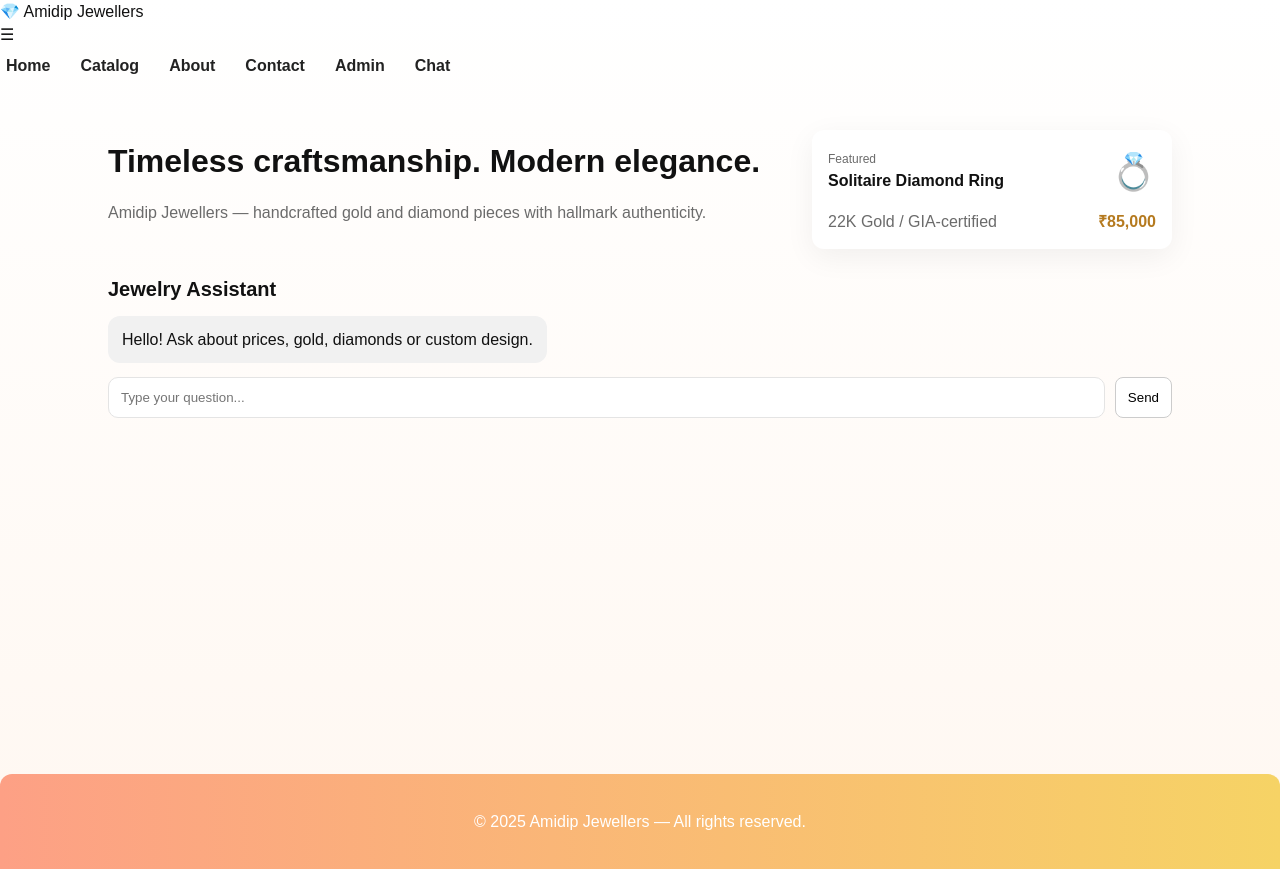
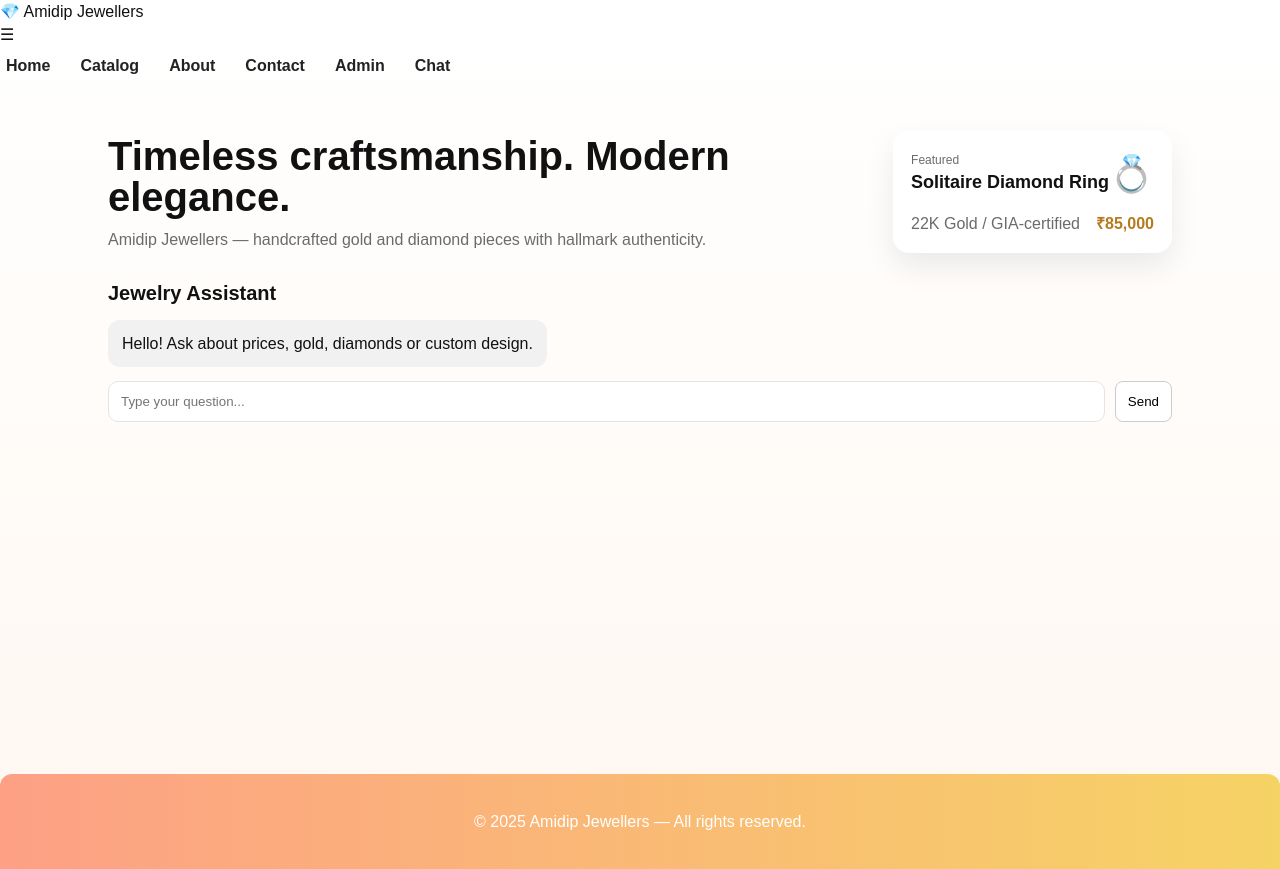
Before and after one commit to Om-Vasani/Jewellery_Store_website, a React (Vite) app: page / in a window 1280 px wide. Built offline with nearby package versions, Linux system fonts and the light colour scheme; no server answers.

Commit message:
Update Home.jsx

```diff
--- a/Home.jsx
+++ b/Home.jsx
@@ -1,25 +1,28 @@
-import React from 'react'
-import Chat from './Chat'
+import React from "react";
+import ProductCard from "./ProductCard";
+import Chat from "./Chat";
 
-export default function Home(){
+export default function Home() {
   return (
-    <section className="section container">
-      <div style={{display:'flex',gap:24,flexWrap:'wrap',alignItems:'center'}}>
-        <div style={{flex:1,minWidth:260}}>
-          <h1 style={{fontSize:32,margin:0}}>Timeless craftsmanship. Modern elegance.</h1>
-          <p style={{color:'var(--muted)'}}>Amidip Jewellers — handcrafted gold and diamond pieces with hallmark authenticity.</p>
+    <section className="container">
+      <div className="hero">
+        <div className="hero-left">
+          <h1 className="hero-title">Timeless craftsmanship. Modern elegance.</h1>
+          <p className="hero-sub">Amidip Jewellers — handcrafted gold and diamond pieces with hallmark authenticity.</p>
         </div>
-        <div style={{width:360}}>
-          <div style={{background:'white',padding:16,borderRadius:12,boxShadow:'0 8px 30px rgba(16,16,16,0.06)'}}>
-            <div style={{display:'flex',justifyContent:'space-between',alignItems:'center'}}>
-              <div><div style={{fontSize:12,color:'var(--muted)'}}>Featured</div><div style={{fontWeight:700}}>Solitaire Diamond Ring</div></div>
-              <div style={{fontSize:36}}>💍</div>
-            </div>
-            <div style={{display:'flex',justifyContent:'space-between',marginTop:12}}><div style={{color:'var(--muted)'}}>22K Gold / GIA-certified</div><div style={{fontWeight:700,color:'var(--gold)'}}>₹85,000</div></div>
-          </div>
+
+        <div className="hero-right">
+          <ProductCard
+            title="Solitaire Diamond Ring"
+            tag="Featured"
+            desc="22K Gold / GIA-certified"
+            price="₹85,000"
+            emoji="💍"
+          />
         </div>
       </div>
+
       <Chat />
     </section>
-  )
+  );
 }
```
